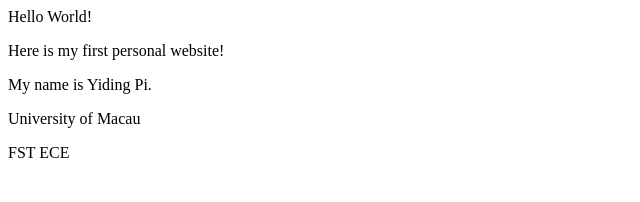
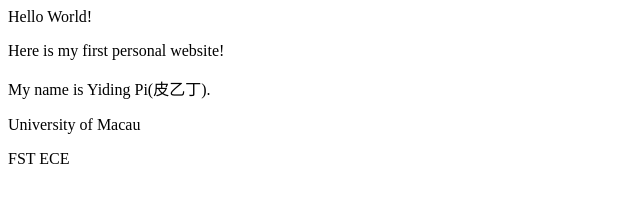
Before and after one commit to Pyiding/yidingpi.github.io, a plain HTML site: page index.html in a window 1280 px wide. Shown: the whole page, without its empty margins (0-640 px from the left). Drawn offline with Linux system fonts and the light colour scheme.

Commit message:
Update index.html

```diff
--- a/index.html
+++ b/index.html
@@ -1,5 +1,5 @@
 <p>Hello World!</p>
 <p>Here is my first personal website!</p>
-<p>My name is Yiding Pi.</p>
+<p>My name is Yiding Pi(皮乙丁).</p>
 <p>University of Macau </p>
 <p>FST ECE</p>
```
